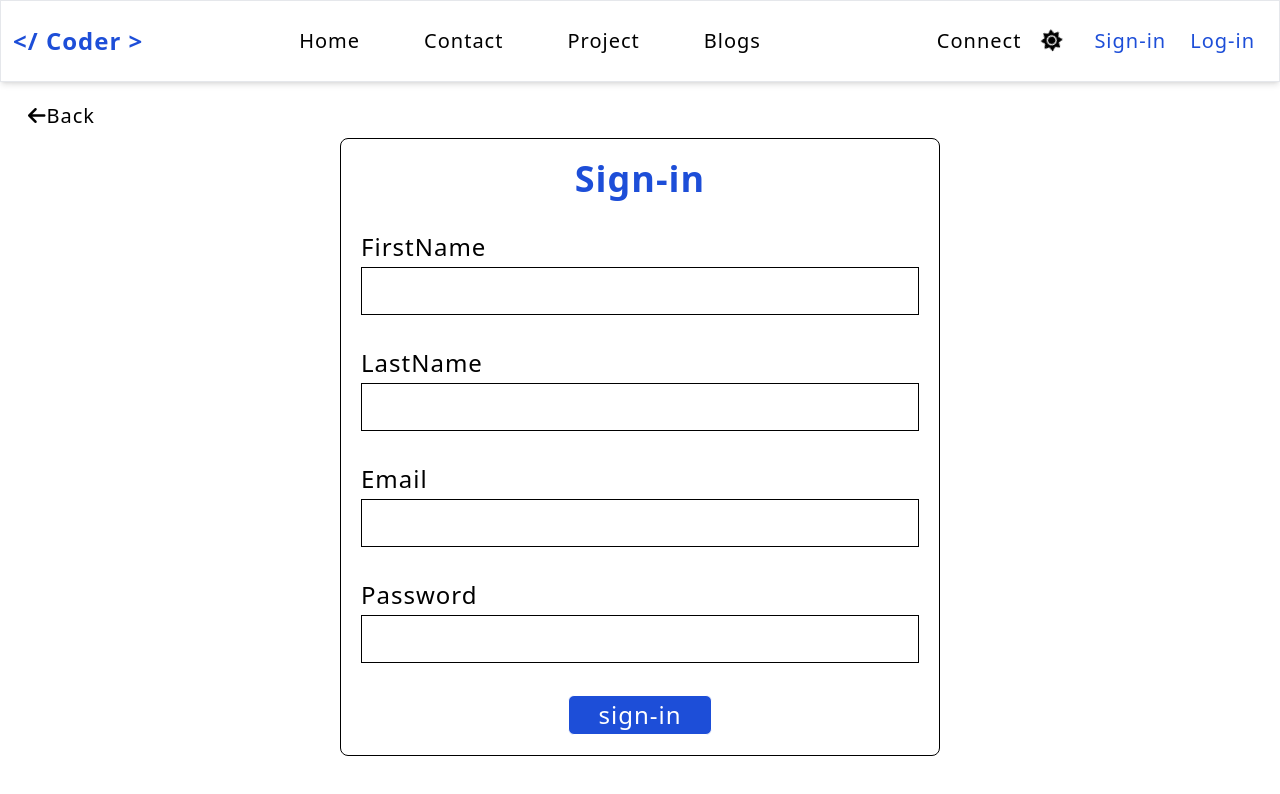
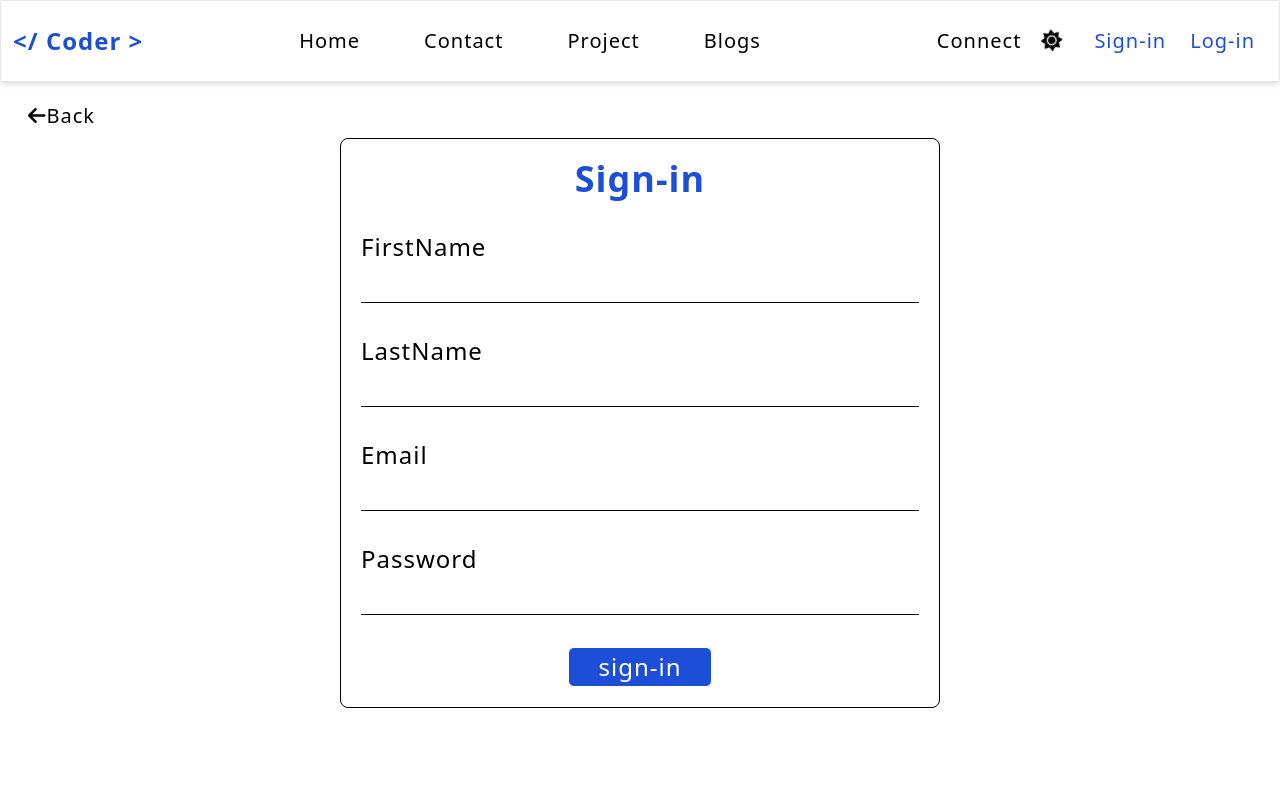
Before and after one commit to Kraven0112/myfolio, a React (Vite) app: page /signin in a window 1280 px wide. Shown: the top 794 px of the page. Built offline with nearby package versions, Linux system fonts and the light colour scheme.

Commit message:
change in project

```diff
--- a/src/pages/Loginpage.jsx
+++ b/src/pages/Loginpage.jsx
@@ -23,7 +23,7 @@ export default function Loginpage() {
           <input
             type="text"
             id="username"
-            className={`outline-none px-2 text-xl w-full h-12 border-[1px] border-l-0 border-r-0 border-t-0 ${
+            className={`outline-none px-2 text-xl w-full h-10 border-[1px] border-l-0 border-r-0 border-t-0 ${
               isDark ? "border-white bg-inherit" : " border-black"
             }`}
           />
@@ -33,7 +33,7 @@ export default function Loginpage() {
           <input
             type="text/number"
             id="password"
-            className={`outline-none px-2 text-xl  w-full h-12 border-[1px] border-l-0 border-r-0 border-t-0 ${
+            className={`outline-none px-2 text-xl  w-full h-10 border-[1px] border-l-0 border-r-0 border-t-0 ${
               isDark ? "border-white bg-inherit" : " border-black"
             }`}
           />
--- a/src/pages/Signin.jsx
+++ b/src/pages/Signin.jsx
@@ -21,7 +21,7 @@ export default function Signin(){
                     <input
                         type="text"
                         id="username"
-                        className={`outline-none px-2 text-xl w-full h-12 border-[1px] mt-1 ${isDark ? "border-white bg-inherit" : " border-black"
+                        className={`outline-none px-2 text-xl w-full h-10 border-[1px] border-l-0 border-r-0 border-t-0 ${isDark ? "border-white bg-inherit" : " border-black"
                             }`}
                     />
                 </div>
@@ -30,7 +30,7 @@ export default function Signin(){
                     <input
                         type="text"
                         id="username"
-                        className={`outline-none px-2 text-xl w-full h-12 border-[1px] mt-1 ${isDark ? "border-white bg-inherit" : " border-black"
+                        className={`outline-none px-2 text-xl w-full h-10 border-[1px] border-l-0 border-r-0 border-t-0 ${isDark ? "border-white bg-inherit" : " border-black"
                             }`}
                     />
                 </div>
@@ -39,7 +39,7 @@ export default function Signin(){
                     <input
                         type="text"
                         id="username"
-                        className={`outline-none px-2 text-xl w-full h-12 border-[1px] mt-1 ${isDark ? "border-white bg-inherit" : " border-black"
+                        className={`outline-none px-2 text-xl w-full h-10 border-[1px] border-l-0 border-r-0 border-t-0 ${isDark ? "border-white bg-inherit" : " border-black"
                             }`}
                     />
                 </div>
@@ -48,7 +48,7 @@ export default function Signin(){
                     <input
                         type="text/number"
                         id="password"
-                        className={`outline-none px-2 text-xl  w-full h-12 border-[1px] mt-1 ${isDark ? "border-white bg-inherit" : " border-black"
+                        className={`outline-none px-2 text-xl  w-full h-10 border-[1px] border-l-0 border-r-0 border-t-0 ${isDark ? "border-white bg-inherit" : " border-black"
                             }`}
                     />
                 </div>
```
